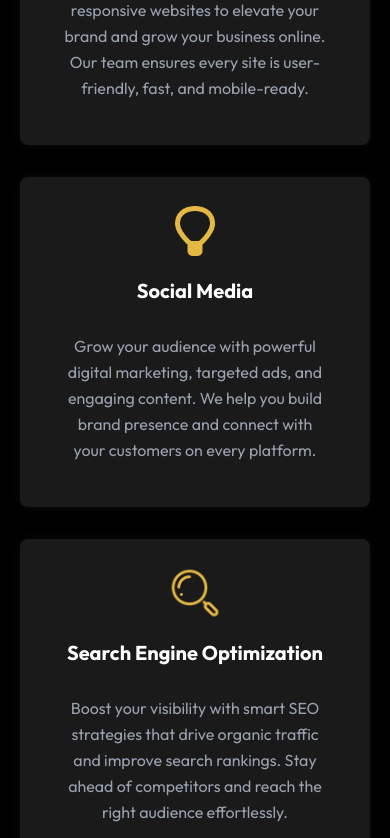
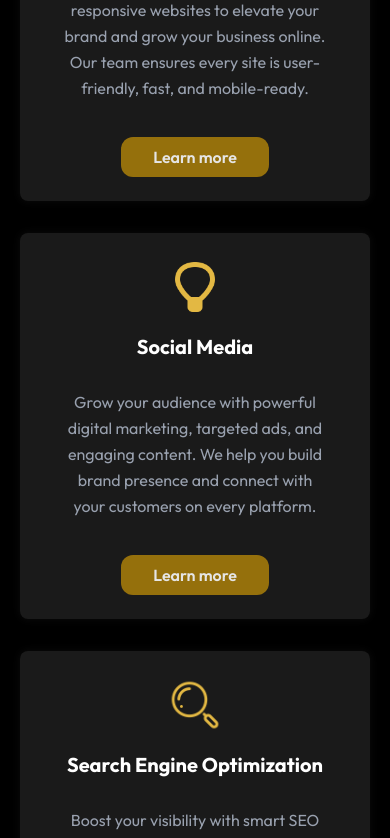
Before and after one commit to amtulmetavere/positivus, a React (Vite) app: page /home in a window 390 px wide. Shown: the part 2140-2978 px from the top of the page. Built offline with nearby package versions, Linux system fonts and the light colour scheme.

Commit message:
Help.jsx

```diff
--- a/src/components/Help.jsx
+++ b/src/components/Help.jsx
@@ -86,7 +86,7 @@ loading="lazy"
                 <p className="leading-relaxed text-center text-base text-gray-400 m-5">{card.description}</p>
                 <Link to={card.link}>
                   <motion.button
-                    className="btn-8 hidden lg:inline-flex items-center px-8 bg-[#ab8112] text-center text-white font-semibold rounded-xl border-0 py-2 focus:outline-none text-base mt-4 md:mt-0 hover:shadow-inner hover:shadow-[inset_0_2px_6px_rgba(0,0,0,0.4)] transition-shadow duration-300 hover:cursor-pointer hover:bg-[#70550b]"
+                    className="btn-8 lg:inline-flex items-center px-8 bg-[#ab8112] text-center text-white font-semibold rounded-xl border-0 py-2 focus:outline-none text-base mt-4 md:mt-0 hover:shadow-inner hover:shadow-[inset_0_2px_6px_rgba(0,0,0,0.4)] transition-shadow duration-300 hover:cursor-pointer hover:bg-[#70550b]"
                     whileHover={{ scale: 1.05 }}
                     aria-label={`Learn more about ${card.title}`}
                   >
```
